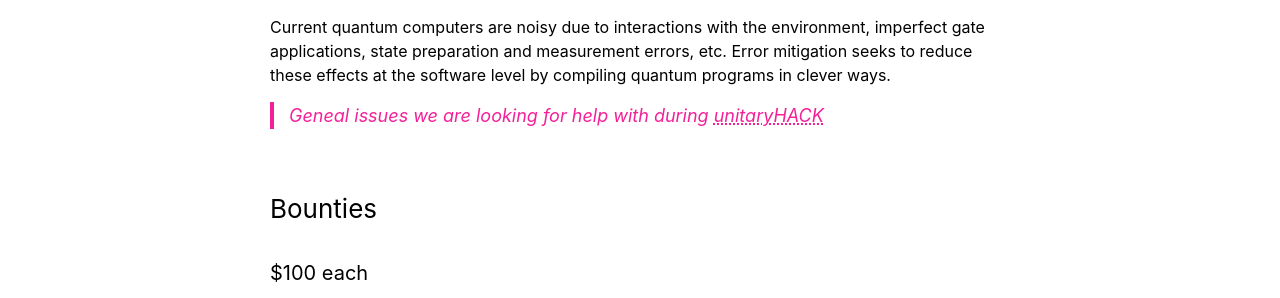
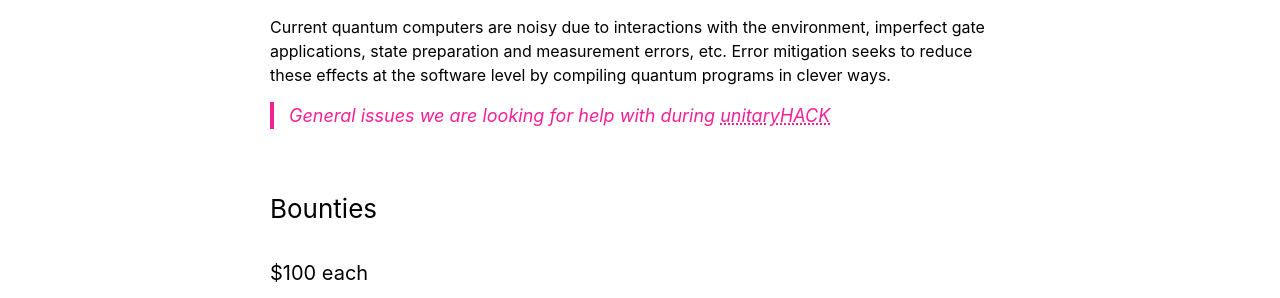
Before and after one commit to unitaryfund/unitaryhack2021, a Jekyll site: the page built from participating-projects.md, in a window 1280 px wide and 900 px high. Shown: the part 341-639 px from the top of the window. Built offline with Jekyll 4.4.1, drawn with Linux system fonts in a browser that asks for light colours.

Commit message:
Minor typo

```diff
--- a/participating-projects.md
+++ b/participating-projects.md
@@ -11,7 +11,7 @@ Mitiq is a Python toolkit for implementing error mitigation techniques on quantu
 
 Current quantum computers are noisy due to interactions with the environment, imperfect gate applications, state preparation and measurement errors, etc. Error mitigation seeks to reduce these effects at the software level by compiling quantum programs in clever ways.
 
-> Geneal issues we are looking for help with during [unitaryHACK](https://github.com/unitaryfund/mitiq/labels/unitaryhack)
+> General issues we are looking for help with during [unitaryHACK](https://github.com/unitaryfund/mitiq/labels/unitaryhack)
 
 ### Bounties
 
```
